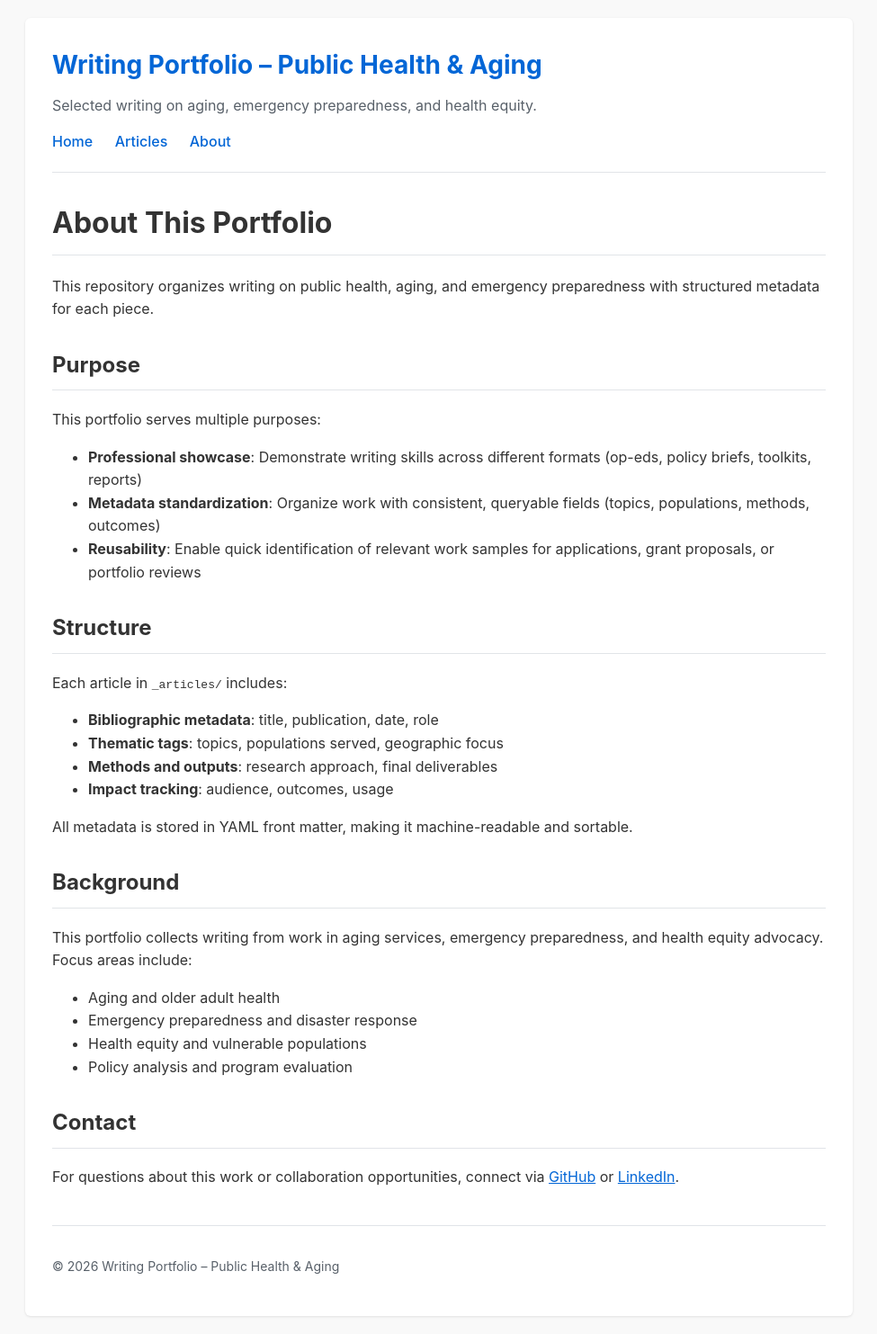
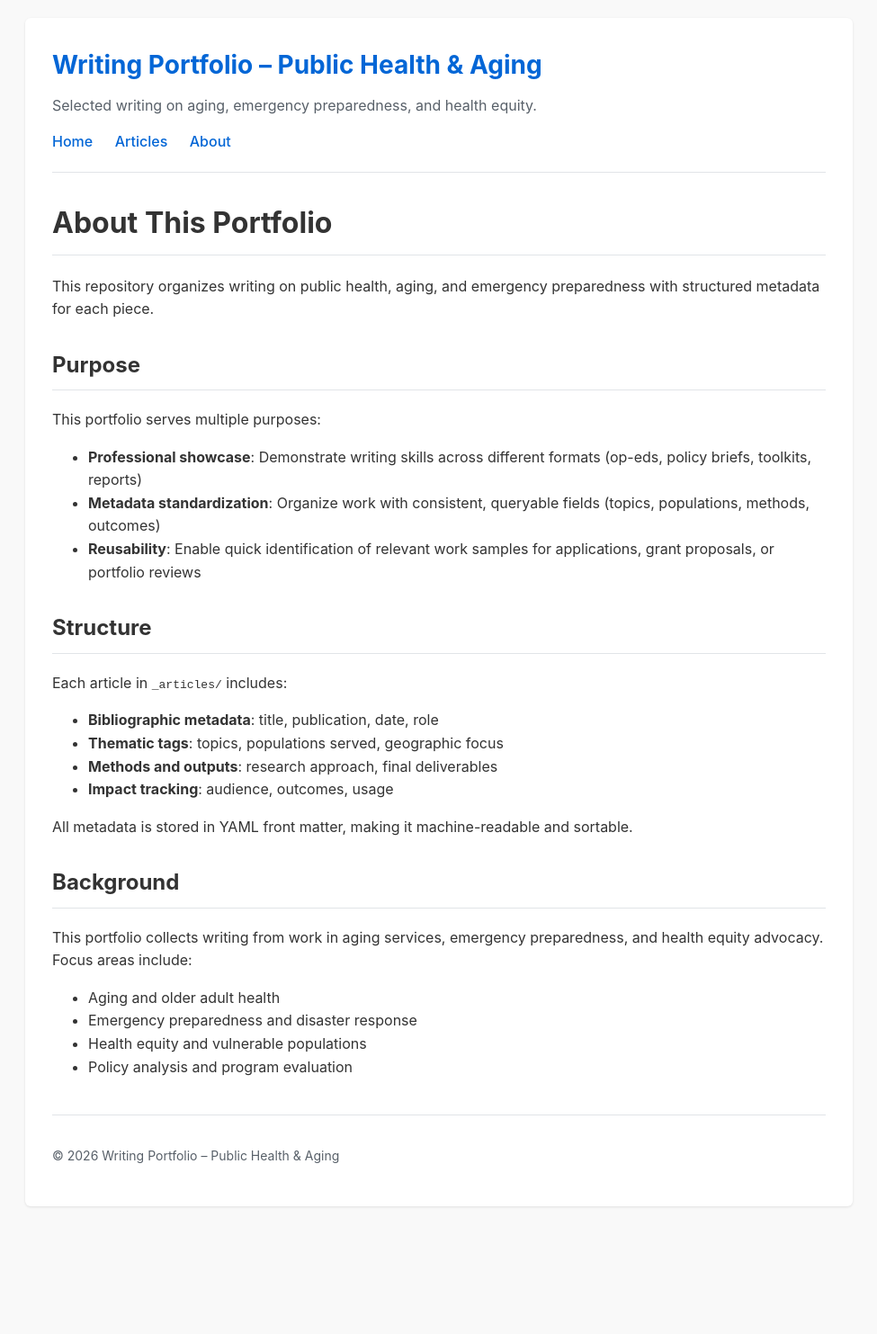
Before and after one commit to loisalbertangelo/writing-portfolio, a Jekyll site: the page built from about.md, in a window 1280 px wide. Shown: the whole page at 90% size, without its empty margins (152-1127 px from the left). Built offline with Jekyll 4.4.1, drawn with Linux system fonts in a browser that asks for light colours; after the commit the page ends 1361 px from its top, so only the background shows below that.

Commit message:
Update about.md

```diff
--- a/about.md
+++ b/about.md
@@ -35,7 +35,3 @@ This portfolio collects writing from work in aging services, emergency preparedn
 - Emergency preparedness and disaster response
 - Health equity and vulnerable populations
 - Policy analysis and program evaluation
-
-## Contact
-
-For questions about this work or collaboration opportunities, connect via [GitHub](https://github.com/loisalbertangelo) or [LinkedIn](https://linkedin.com/in/loisalbertangelo).
```
